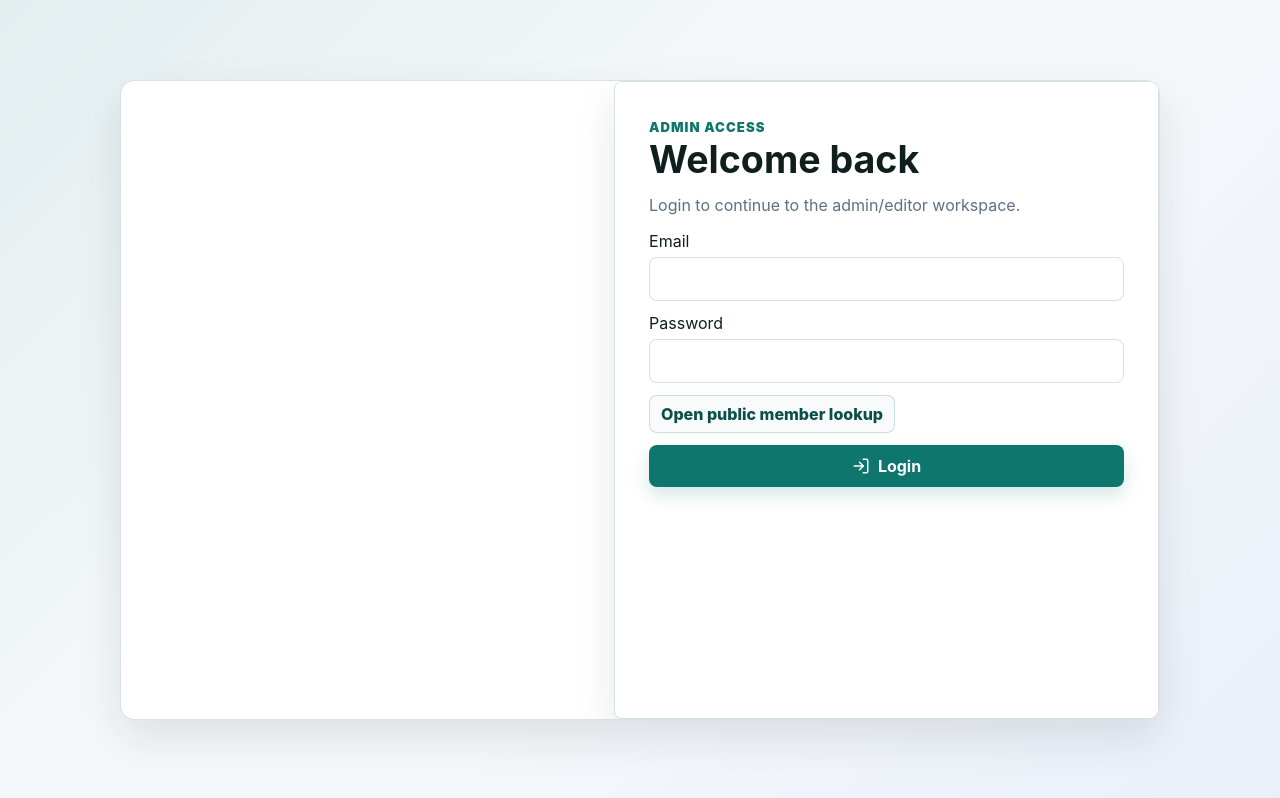
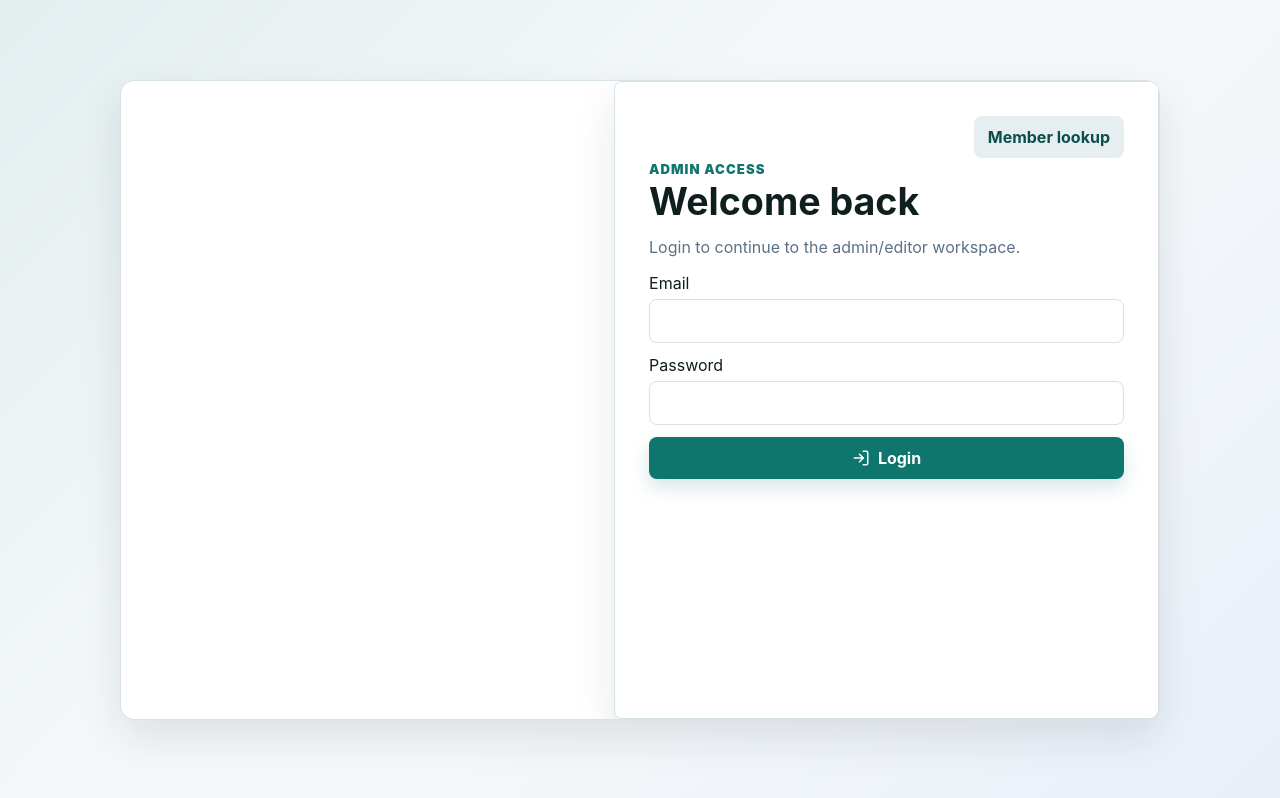
Before and after one commit to hulkbyte/mayyat-committee-app, a Next.js app: page /login in a window 1280 px wide. Built offline with nearby package versions, Linux system fonts and the light colour scheme; no server answers.

Commit message:
Move member lookup link to login header

```diff
--- a/src/app/globals.css
+++ b/src/app/globals.css
@@ -180,24 +180,6 @@ a {
   font-weight: 900;
   letter-spacing: 0.08em;
   text-transform: uppercase;
-}
-
-.entry-link {
-  width: fit-content;
-  min-height: 38px;
-  display: inline-flex;
-  align-items: center;
-  color: var(--brand-dark);
-  border: 1px solid rgba(15, 118, 110, 0.2);
-  border-radius: 8px;
-  padding: 8px 11px;
-  background: var(--surface-soft);
-  font-weight: 800;
-}
-
-.entry-link:hover {
-  border-color: rgba(15, 118, 110, 0.45);
-  background: var(--brand-soft);
 }
 
 .lookup-actions {
--- a/src/app/login/page.tsx
+++ b/src/app/login/page.tsx
@@ -82,6 +82,11 @@ export default function LoginPage() {
           </div>
         </div>
         <div className="auth-panel entry-card">
+          <div className="toolbar lookup-actions">
+            <Link className="button secondary" href="/public">
+              Member lookup
+            </Link>
+          </div>
           <div>
             <span className="entry-kicker">Admin access</span>
             <h2>Welcome back</h2>
@@ -97,7 +102,6 @@ export default function LoginPage() {
             <input className="input" name="password" required type="password" />
           </label>
           {error ? <div className="error">{error}</div> : null}
-          <Link className="entry-link" href="/public">Open public member lookup</Link>
           <button className="button" disabled={loading || !supabase} type="submit">
             <LogIn size={18} />
             {loading ? "Logging in..." : "Login"}
```
